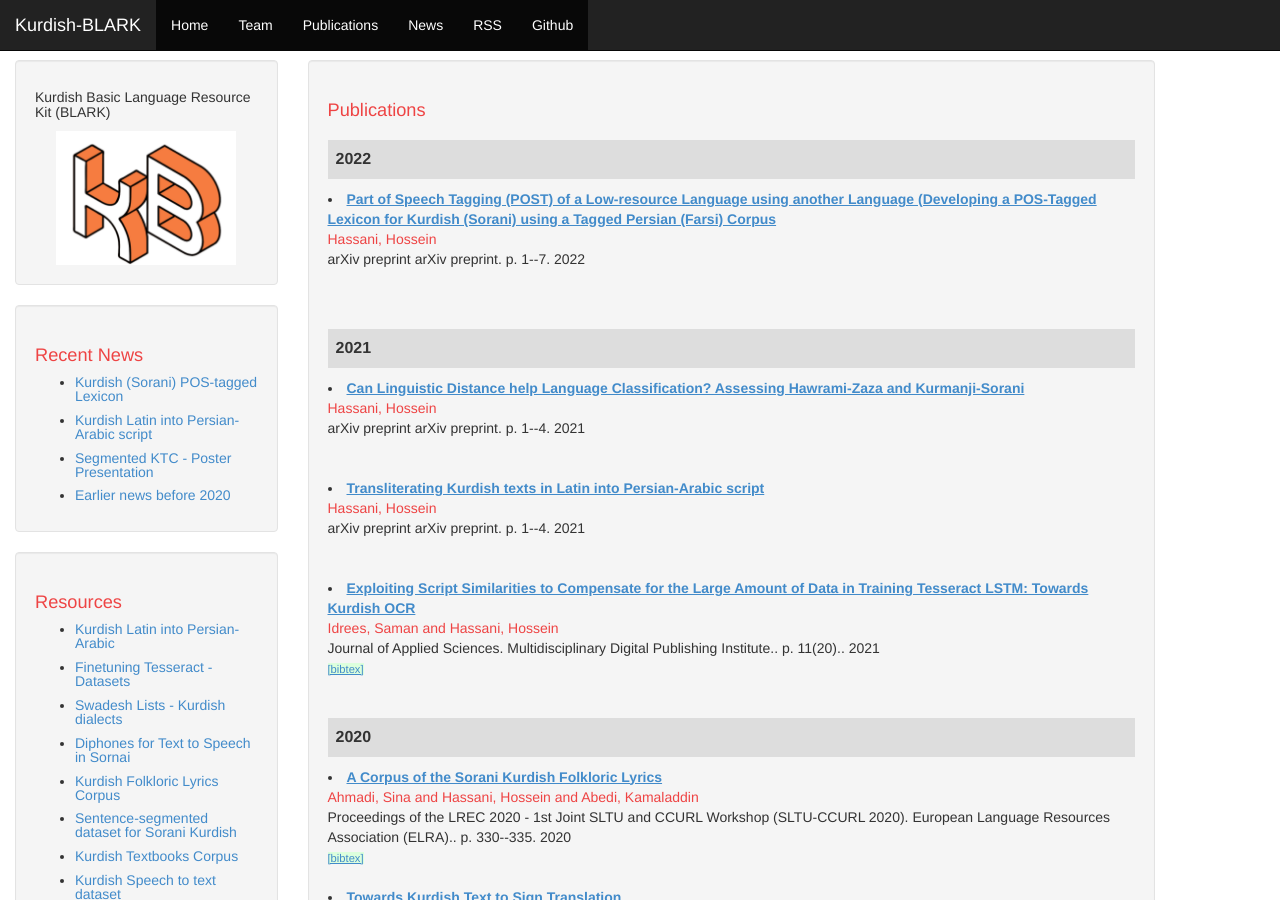
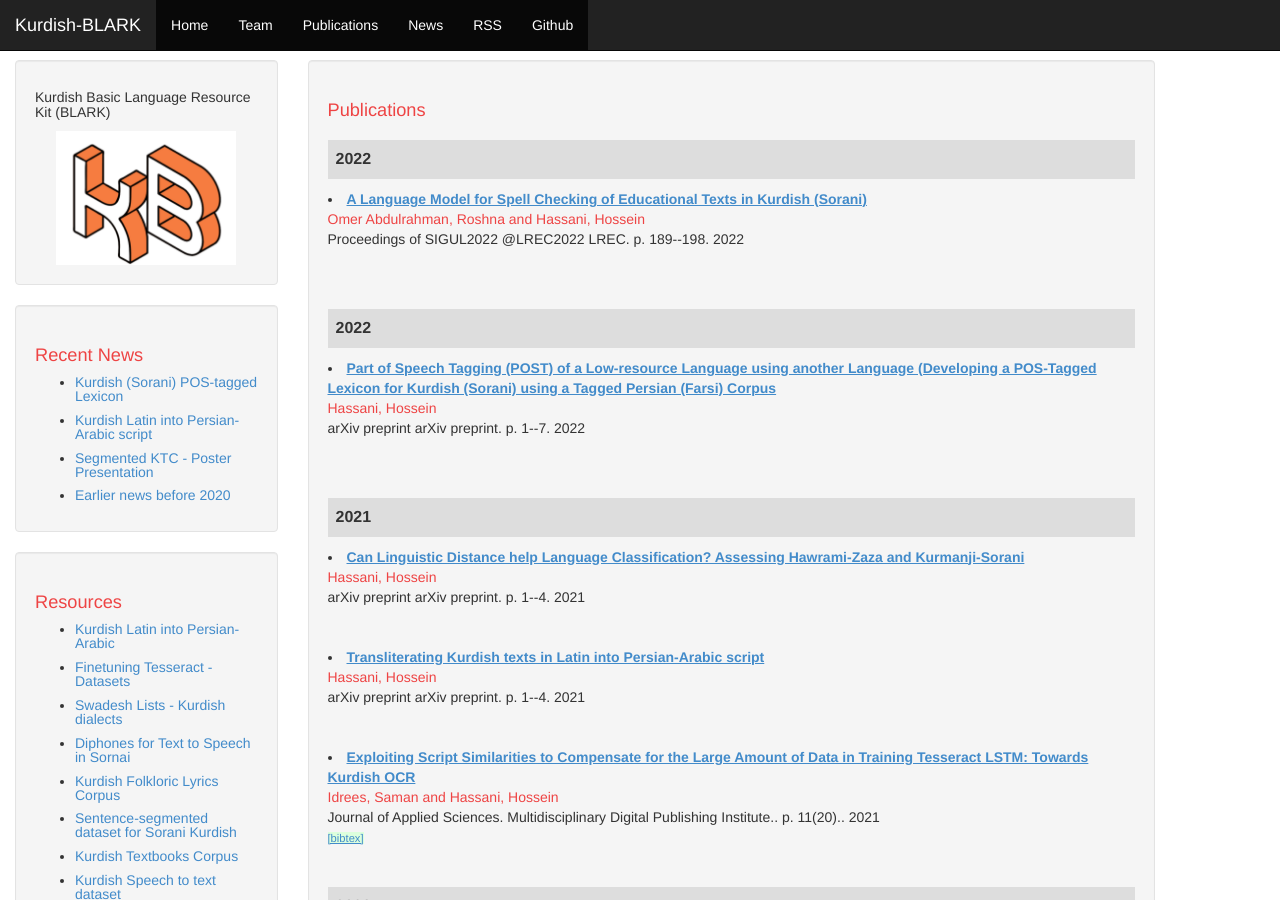
Before and after one commit to KurdishBLARK/KurdishBLARK.github.io, a Jekyll site: the page built from publications.html, in a window 1280 px wide and 900 px high. Built offline with Jekyll 4.4.1, drawn with Linux system fonts in a browser that asks for light colours.

Commit message:
Update publications.html

```diff
--- a/publications.html
+++ b/publications.html
@@ -8,6 +8,26 @@ layout: default
 <div class="well">
 	<h1>Publications</h1>
 		<div id="bibtex_display">
+
+		<div class="yearpublication">2022</div><div class="" style="">
+
+		<div id="bibtex_display">
+		<li>
+		    <a class="url"><span class="title">A Language Model for Spell Checking of Educational Texts in Kurdish (Sorani) </span></a><br>
+		    <span class="author">Omer Abdulrahman, Roshna and Hassani, Hossein</span><br>
+		    <span class="booktitle">Proceedings of SIGUL2022 @LREC2022</span>
+		    <span class="">
+			<span class="publisher">LREC</span>.
+		    </span>
+		    <span class="">
+		      p. <span class="pages">189--198</span>.
+		    </span>
+		    <span class="">
+		    <span class="year">2022</span></span>
+		<br>
+		  </li>
+
+		<br></br>
 
 		<div class="yearpublication">2022</div><div class="" style="">
 
```
